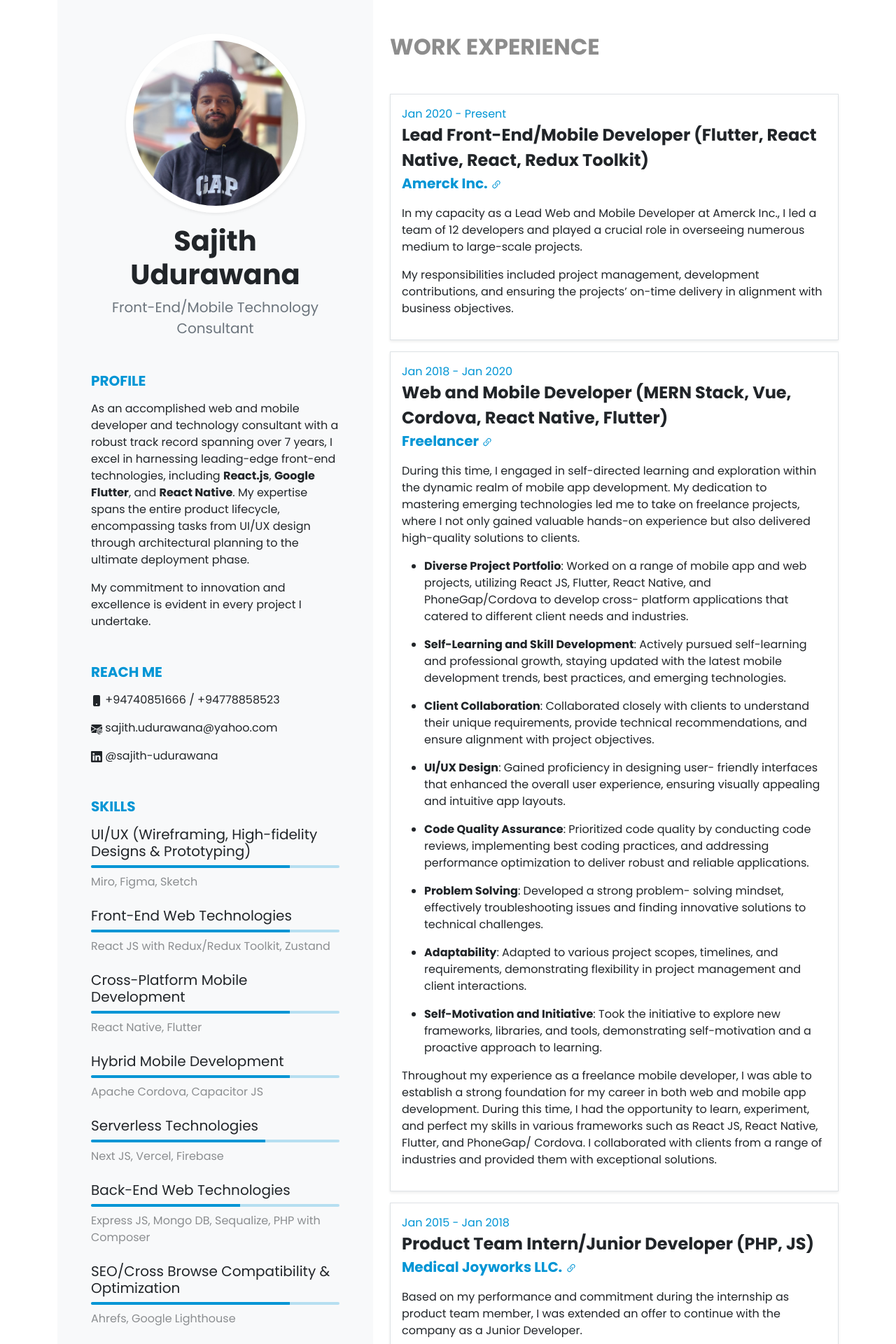
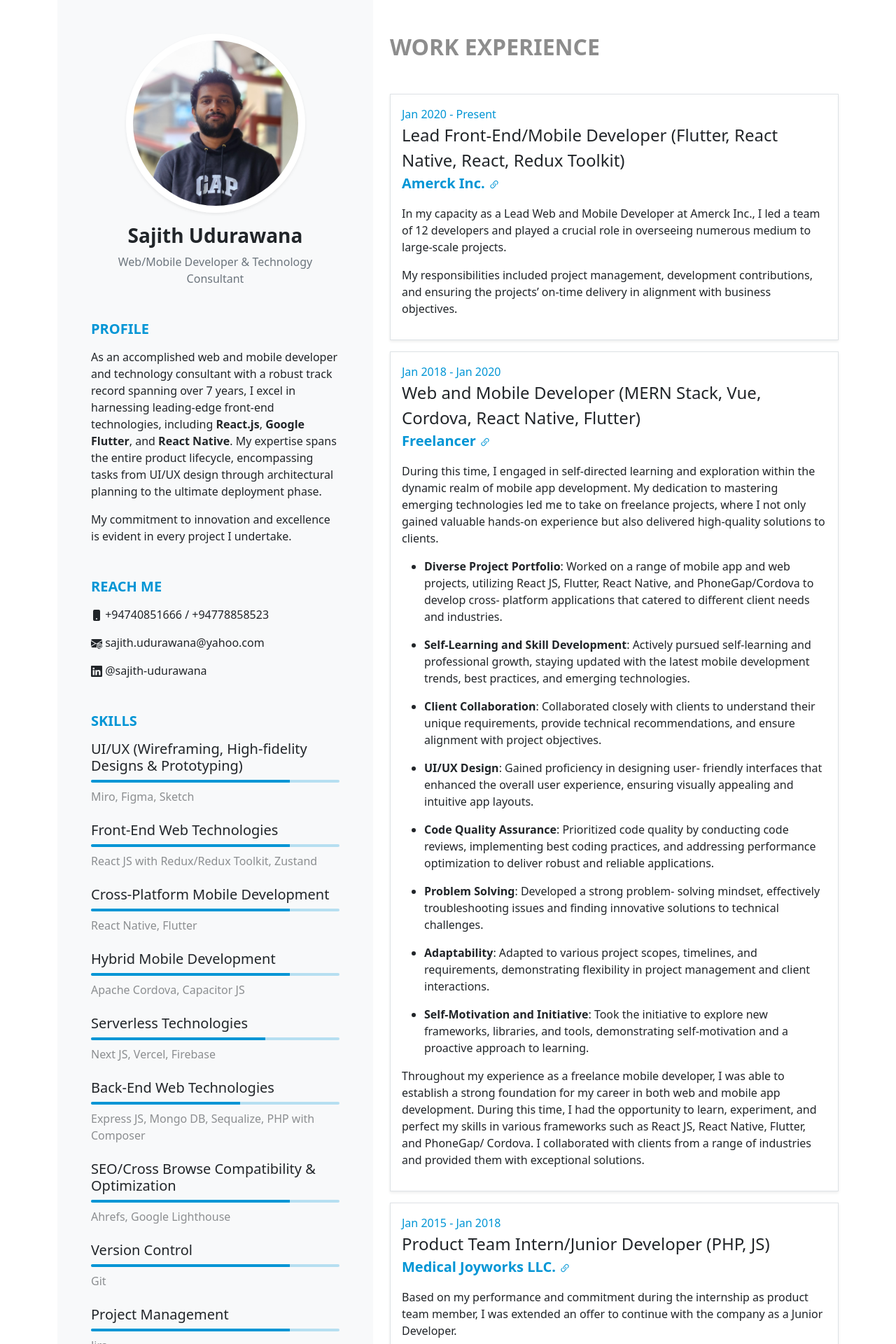
Before and after one commit to sajith-udurawana/sajith-udurawana.github.io, a Jekyll site: the page built from index.html, in a window 1280 px wide. Shown: the top 1920 px of the page at 70% size. Built offline with Jekyll 4.4.1, drawn with Linux system fonts in a browser that asks for light colours; some of the changed text lies outside the part shown.

Commit message:
Updated project

```diff
--- a/_data/bio.yaml
+++ b/_data/bio.yaml
@@ -1,5 +1,5 @@
 name: Sajith Udurawana
-tagline: Front-End/Mobile Technology Consultant
+tagline: Web/Mobile Developer & Technology Consultant
 profile: |
   As an accomplished web and mobile developer and technology consultant with a robust track record spanning over 7 years, I excel in harnessing leading-edge front-end technologies, including **React.js**, **Google Flutter**, and **React Native**. My expertise spans the entire product lifecycle, encompassing tasks from UI/UX design through architectural planning to the ultimate deployment phase.
 
--- a/_layouts/home.html
+++ b/_layouts/home.html
@@ -7,8 +7,8 @@ layout: default
             <div class="bg-light min-vh-100 h-100 py-5">
                 <div class="text-center px-5 mb-5">
                     <img src="/assets/img/profile.jpg" class="img-fluid profile-image shadow shadow-sm mb-3" />
-                    <h1 class="fw-bold fs-1 text-dark">{{ site.data.bio.name }}</h1>
-                    <p class="fs-5 text-secondary">{{ site.data.bio.tagline }}</p>
+                    <h1 class="fw-bold fs-3 text-dark">{{ site.data.bio.name }}</h1>
+                    <p class="fs-6 text-secondary">{{ site.data.bio.tagline }}</p>
                 </div>
                 <div class="px-5 mb-5">
                     <h2 class="fs-5 mb-3 fw-bold text-primary">PROFILE</h2>
@@ -61,7 +61,7 @@ layout: default
                     <div class="row g-0 g-lg-5">
                         <div class="col">
                             <div class="text-primary fs-6">{{item.from}} - {{item.to}}</div>
-                            <div class="text-dark fs-4 fw-bold">{{item.position}}</div>
+                            <div class="text-dark fs-4">{{item.position}}</div>
                             <div class="fs-5 fw-bold">
                                 <a target="_blank" href={{item.link}} class="text-primary"
                                     style="text-decoration: none;">{{item.company}} <svg
@@ -74,7 +74,7 @@ layout: default
                                     </svg>
                                 </a>
                             </div>
-                            <p class="text-jusify text-muted">{{item.description | markdownify}}</p>
+                            <p class="text-jusify text-muted ff-serif">{{item.description | markdownify}}</p>
                         </div>
                     </div>
                 </div>
@@ -82,9 +82,27 @@ layout: default
             </article>
         </div>
     </div>
-    <div class="row">
+    <div class="row mb-5">
         <div class="col">
-
+            <article>
+                <h2 class="fw-bold my-5 text-muted text-center text-lg-start">PROJECTS</h2>
+                <div class="row row-cols-1 row-cols-lg-2 g-3">
+                    {% for project in site.data.projects %}
+                    <div class="col">
+                        <div class="shadow shadow-sm border p-3 h-100">
+                            <div class="fw-bold fs-6 text-primary">{{project.role}}</div>
+                            <div class="fs-5 text-dark">{{project.name}}</div>
+                            <div class="fs-6 text-muted">{{project.category}}</div>
+                            <p class="ff-serif">{{project.description | markdownify}}</p>
+                            {% assign tags = project.technologies | split: ',' %}
+                            {% for item in tags %}
+                            <span class="badge me-1 bg-primary">{{item}}</span>
+                            {% endfor %}
+                        </div>
+                    </div>
+                    {% endfor %}
+                </div>
+            </article>
         </div>
     </div>
 </div>
--- a/assets/css/base.css
+++ b/assets/css/base.css
@@ -1,9 +1,8 @@
-@import url("https://fonts.googleapis.com/css2?family=Poppins:wght@400;700&display=swap");
+@import url("https://fonts.googleapis.com/css2?family=Roboto:wght@400;700&display=swap");
 
 * {
-  font-family: "Poppins", system-ui, -apple-system, BlinkMacSystemFont,
-    "Segoe UI", Roboto, Oxygen, Ubuntu, Cantarell, "Open Sans", "Helvetica Neue",
-    sans-serif;
+  font-family: "Robot", system-ui, -apple-system, BlinkMacSystemFont, "Segoe UI",
+    Roboto, Oxygen, Ubuntu, Cantarell, "Open Sans", "Helvetica Neue", sans-serif;
 }
 
 .bg-primary {
```
Also changed, not shown: _data/projects.yaml (added, +24 -0 lines), assets/img/proj_1_1.png (added), assets/img/proj_1_2.png (added), 3 other files.
